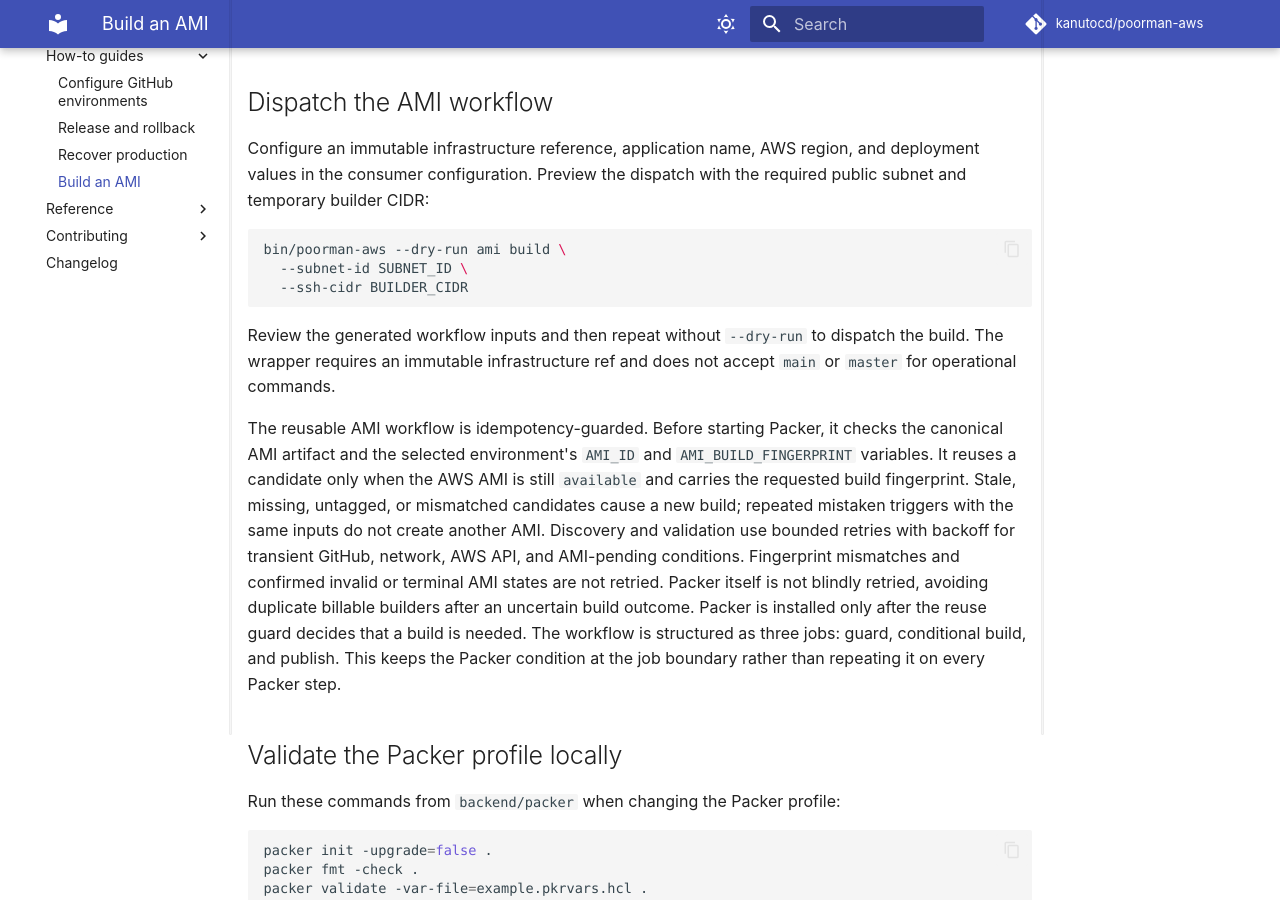
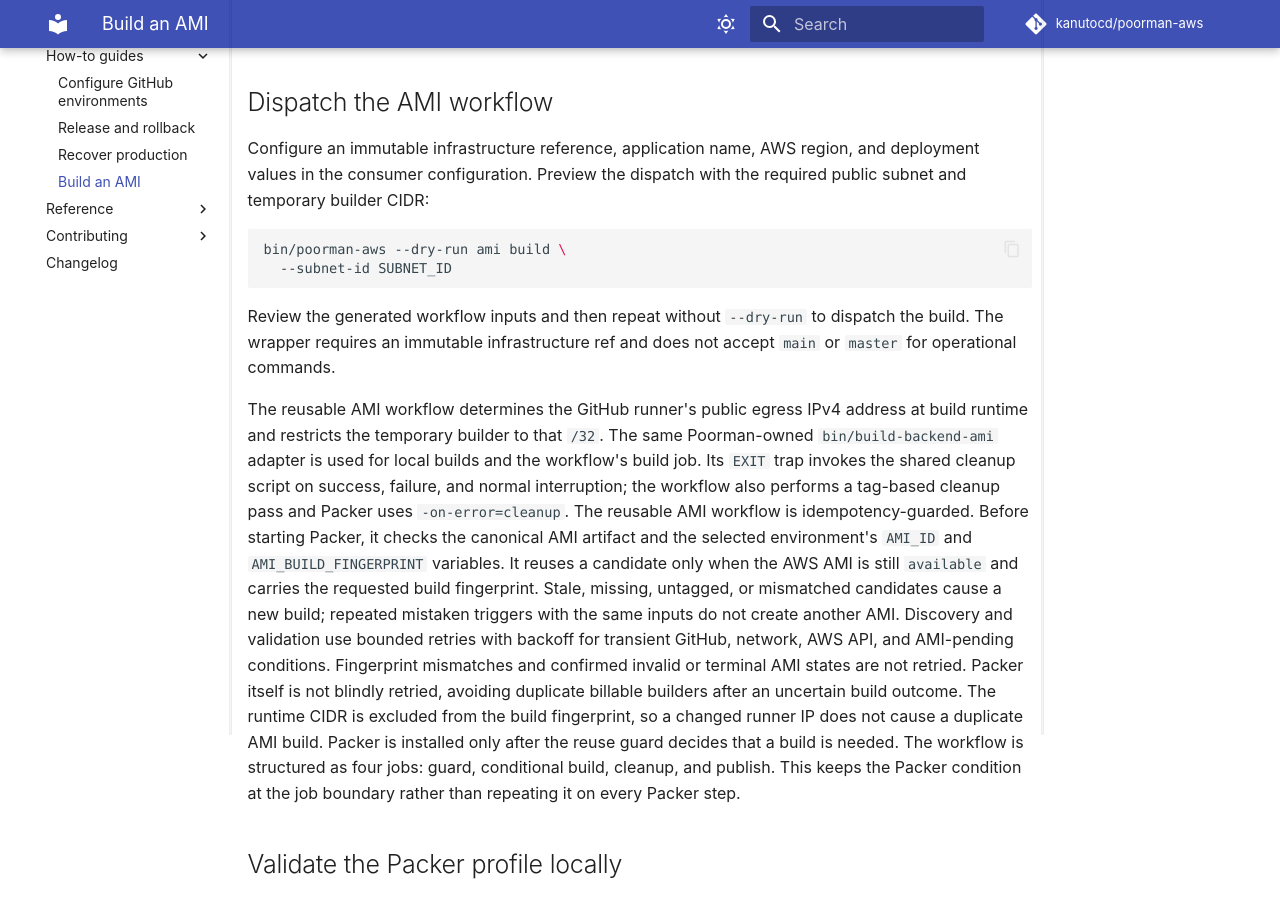
Before and after one commit to kanutocd/poorman-aws, an MkDocs documentation site: the page built from docs/mkdocs/how-to/build-an-ami.md, in a window 1280 px wide and 900 px high, scrolled down 211 px. Built offline with MkDocs 1.6.1 and Material for MkDocs 9.7.7, drawn with Linux system fonts in a browser that asks for light colours; comment, search, counter and statistics services are not loaded.

Commit message:
docs(ami): document runtime networking and cleanup guarantees

````diff
--- a/docs/mkdocs/how-to/build-an-ami.md
+++ b/docs/mkdocs/how-to/build-an-ami.md
@@ -13,15 +13,20 @@ the required public subnet and temporary builder CIDR:
 
 ```bash
 bin/poorman-aws --dry-run ami build \
-  --subnet-id SUBNET_ID \
-  --ssh-cidr BUILDER_CIDR
+  --subnet-id SUBNET_ID
 ```
 
 Review the generated workflow inputs and then repeat without `--dry-run` to
 dispatch the build. The wrapper requires an immutable infrastructure ref and
 does not accept `main` or `master` for operational commands.
 
-The reusable AMI workflow is idempotency-guarded. Before starting Packer, it
+The reusable AMI workflow determines the GitHub runner's public egress IPv4
+address at build runtime and restricts the temporary builder to that `/32`.
+The same Poorman-owned `bin/build-backend-ami` adapter is used for local builds
+and the workflow's build job. Its `EXIT` trap invokes the shared cleanup script
+on success, failure, and normal interruption; the workflow also performs a
+tag-based cleanup pass and Packer uses `-on-error=cleanup`. The
+reusable AMI workflow is idempotency-guarded. Before starting Packer, it
 checks the canonical AMI artifact and the selected environment's `AMI_ID` and
 `AMI_BUILD_FINGERPRINT` variables. It reuses a candidate only when the AWS AMI
 is still `available` and carries the requested build fingerprint. Stale,
@@ -31,10 +36,11 @@ Discovery and validation use bounded retries with backoff for transient GitHub,
 network, AWS API, and AMI-pending conditions. Fingerprint mismatches and
 confirmed invalid or terminal AMI states are not retried. Packer itself is not
 blindly retried, avoiding duplicate billable builders after an uncertain build
-outcome.
+outcome. The runtime CIDR is excluded from the build fingerprint, so a changed
+runner IP does not cause a duplicate AMI build.
 Packer is installed only after the reuse guard decides that a build is needed.
-The workflow is structured as three jobs: guard, conditional build, and
-publish. This keeps the Packer condition at the job boundary rather than
+The workflow is structured as four jobs: guard, conditional build, cleanup,
+and publish. This keeps the Packer condition at the job boundary rather than
 repeating it on every Packer step.
 
 ## Validate the Packer profile locally
````
Also changed, not shown: CHANGELOG.md (+11 -0 lines), backend/packer/README.md (+21 -22 lines), docs/mkdocs/reference/backend-workflows.md (+0 -2 lines), docs/mkdocs/reference/operational-workflows.md (+11 -5 lines).
